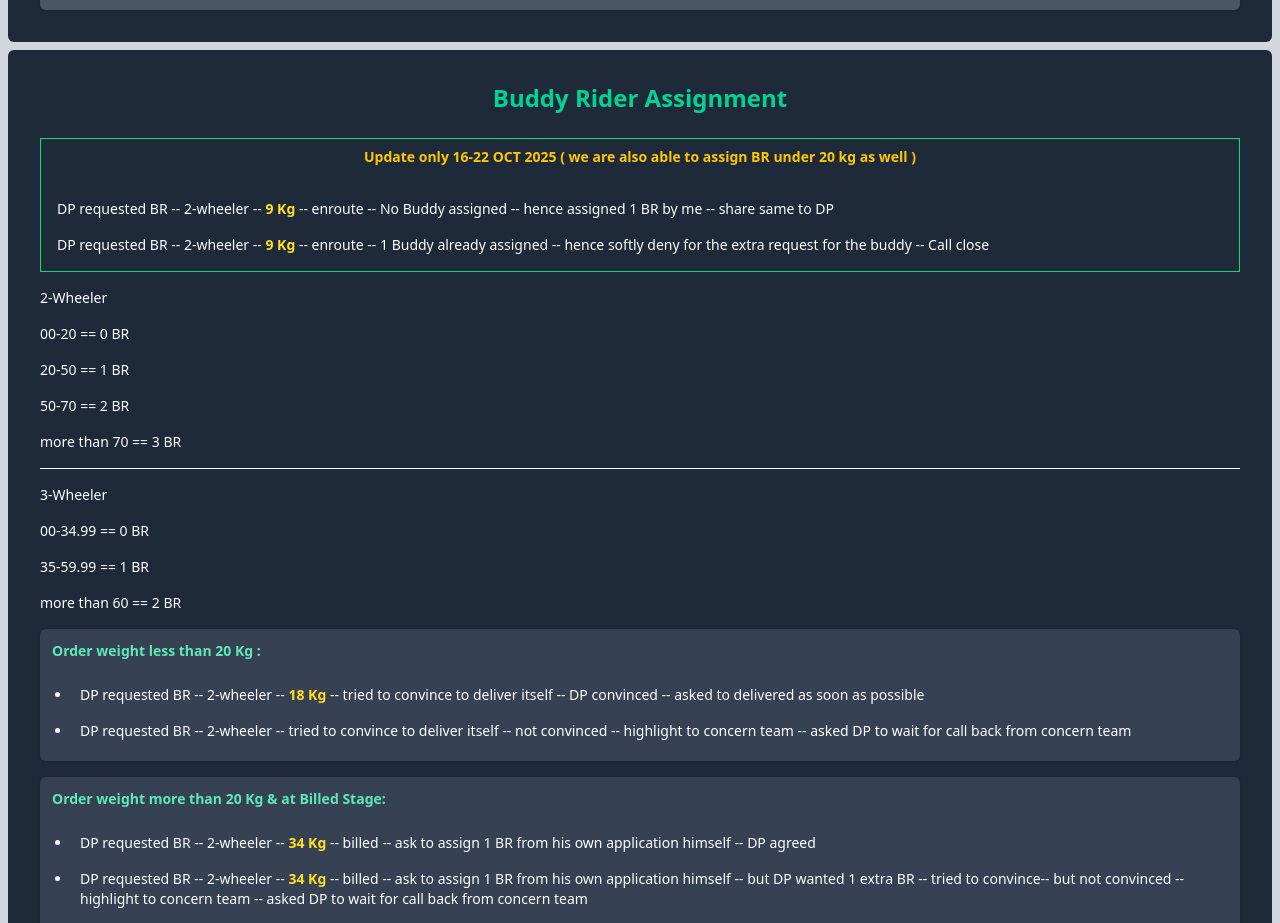
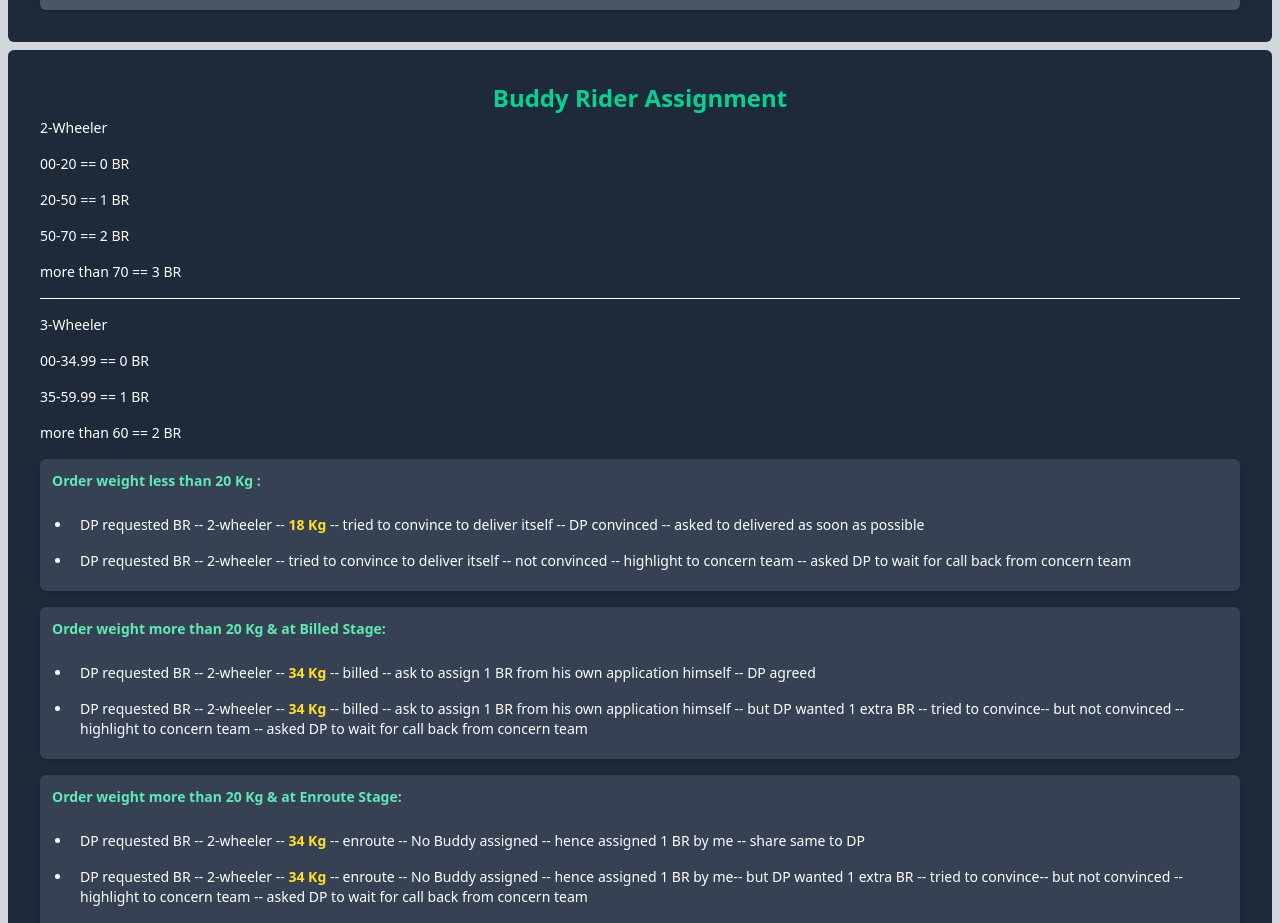
Before and after one commit to Code-with-Sahani/Blinket-DP, a React (Vite) app: page / in a window 1280 px wide. Shown: the part 9180-10103 px from the top of the page. Built offline with nearby package versions, Linux system fonts and the light colour scheme.

Commit message:
Update BuddyRider.jsx

```diff
--- a/src/Components/BuddyRider.jsx
+++ b/src/Components/BuddyRider.jsx
@@ -5,15 +5,7 @@ const BuddyRider = () => {
         <div className='m-2 p-4 text-sm bg-gray-800 text-white rounded-md md:p-6 lg:p-8'>
             <h2 className="text-center text-2xl font-semibold text-emerald-400 mb-1">Buddy Rider Assignment</h2>
 
-             <p className="text-sm border border-green-400 mb-4 mt-6 p-2">
-                <h3 className="text-center font-semibold text-yellow-400 mb-1"> Update only 16-22 OCT 2025 ( we are also able to assign BR under 20 kg as well ) </h3>
-                 <br></br>
-                 <p className='p-2'>DP requested BR -- 2-wheeler -- <strong className='text-yellow-300 font-semibold'> 9 Kg</strong> -- enroute -- No Buddy assigned -- hence assigned 1 BR by me -- share same to DP</p>
-                 <p className='p-2'>DP requested BR -- 2-wheeler -- <strong className='text-yellow-300 font-semibold'> 9 Kg</strong> -- enroute -- 1 Buddy already assigned -- hence softly deny for the extra request for the buddy -- Call close</p>
-            </p>
-
             <div className='space-y-4'>
-
 
                 <h1>2-Wheeler</h1>
                 <h3>00-20 == 0 BR</h3>
```
